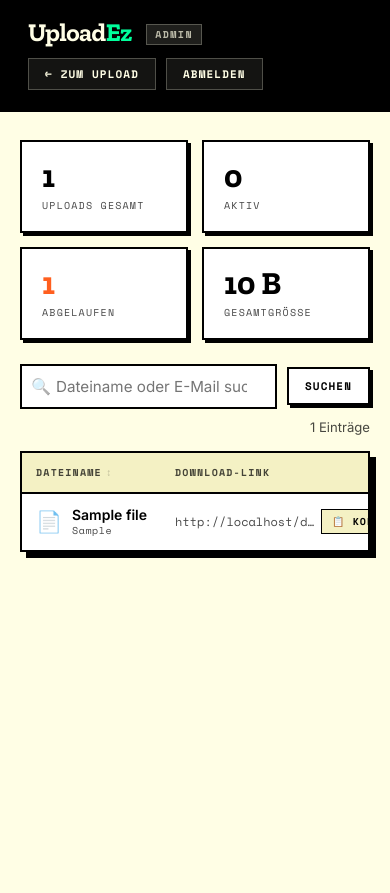
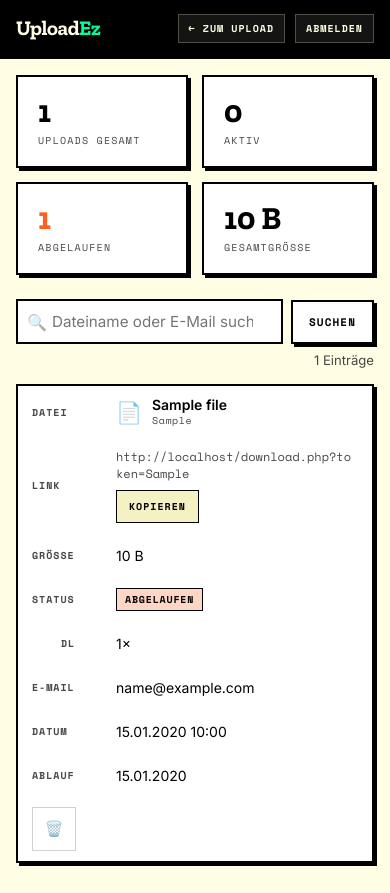
Before and after one commit to daimpad/uploadez, a PHP site: page /admin.php in a window 390 px wide. Before the commit the page ends 558 px from the top, so only its background shows below. Run offline with PHP 8.4, Linux system fonts and the light colour scheme; the visitor is signed in with stand-in values (Sample User, id 1); tables that the repository leaves empty hold one stand-in row (values such as "Sample post"); some libraries are stand-ins or nearby versions.

Commit message:
feat: mobile optimization for index.php and admin.php
Upload-Seite (index.php):
- 640 px breakpoint: touch targets ≥ 44–48 px for all buttons
- 520 px breakpoint: header tagline hidden, logo shrunk, link-box and
  email-row stack vertically, margins reduced to 12 px

Admin-Seite (admin.php):
- 540 px breakpoint: table rows convert to stacked cards via display:block
  + data-label ::before pseudo-elements; all columns shown in card view
- Header collapses cleanly: small badge hidden, ghost buttons shrink
- Login card padding reduced on narrow screens
- Touch targets ≥ 44 px for btn-del, btn-copy-row, btn-sm, btn-primary
- Stats grid collapses to 2 columns on phone
- Emoji removed from copy button (replaced with text label) for cleaner mobile

https://claude.ai/code/session_01GXMZA7daZWf5ZD1Xf3zhTk

```diff
--- a/admin.php
+++ b/admin.php
@@ -553,10 +553,70 @@ $h = fn(string $s) => htmlspecialchars($s, ENT_QUOTES, 'UTF-8');
 
         /* ── Responsive ──────────────────────────────────────────────────── */
         @media (max-width: 900px) { .col-email, .col-date { display: none; } }
+
         @media (max-width: 640px) {
             .col-size, .col-cnt { display: none; }
             .url-text { max-width: 140px; }
             .file-cell .f-name { max-width: 120px; }
+            .toolbar { flex-wrap: wrap; gap: 8px; }
+        }
+
+        /* ── Karten-Layout für Tabellen-Zeilen auf Phones ────────────────── */
+        @media (max-width: 540px) {
+            /* Tabelle → Karten */
+            .table-wrap { overflow: visible; box-shadow: none; border: none; }
+            table, tbody, tr { display: block; }
+            thead { display: none; }
+            tr {
+                border: 2px solid var(--nz-ink);
+                box-shadow: var(--nz-shadow-sm);
+                background: #fff;
+                margin-bottom: 14px;
+            }
+            td {
+                display: flex;
+                align-items: center;
+                padding: 10px 14px;
+                border-bottom: 1.5px solid var(--nz-ink-20);
+                min-height: 44px;
+            }
+            td:last-child { border-bottom: none; }
+            td[data-label]::before {
+                content: attr(data-label);
+                font-family: var(--nz-font-mono);
+                font-size: 10px;
+                letter-spacing: 0.1em;
+                text-transform: uppercase;
+                color: var(--nz-ink-70);
+                font-weight: 700;
+                flex-shrink: 0;
+                width: 72px;
+                margin-right: 12px;
+            }
+            /* Spalten die auf Desktop ausgeblendet waren, jetzt wieder zeigen */
+            .col-email, .col-date, .col-size, .col-cnt { display: flex; }
+            .file-cell .f-name { max-width: none; white-space: normal; }
+            .url-text { max-width: none; white-space: normal; word-break: break-all; }
+            .url-cell { flex-wrap: wrap; gap: 8px; }
+
+            /* Header */
+            .page-header { padding: 14px 16px; }
+            .logo { font-size: 1.3rem; }
+            .logo small { display: none; }
+            .btn-ghost { padding: 6px 10px; font-size: 10px; }
+
+            /* Hauptbereich */
+            .main { padding: 16px; }
+            .stats-grid { grid-template-columns: 1fr 1fr; }
+
+            /* Login */
+            .login-card { padding: 24px 20px; margin: 0 4px; }
+
+            /* Touch-Targets */
+            .btn-sm { min-height: 44px; }
+            .btn-primary { min-height: 48px; }
+            .btn-del { min-height: 44px; min-width: 44px; display: flex; align-items: center; justify-content: center; }
+            .btn-copy-row { padding: 8px 12px; }
         }
     </style>
 </head>
@@ -687,7 +747,7 @@ $h = fn(string $s) => htmlspecialchars($s, ENT_QUOTES, 'UTF-8');
             ?>
                 <tr>
                     <!-- Dateiname -->
-                    <td>
+                    <td data-label="Datei">
                         <div class="file-cell">
                             <span class="f-icon"><?= fileEmoji($f['mime_type']) ?></span>
                             <div>
@@ -697,7 +757,7 @@ $h = fn(string $s) => htmlspecialchars($s, ENT_QUOTES, 'UTF-8');
                         </div>
                     </td>
                     <!-- Download-Link + Kopieren -->
-                    <td>
+                    <td data-label="Link">
                         <div class="url-cell">
                             <span class="url-text">
                                 <?php if (!$expired): ?>
@@ -710,26 +770,26 @@ $h = fn(string $s) => htmlspecialchars($s, ENT_QUOTES, 'UTF-8');
                                     data-url="<?= $h($dlUrl) ?>"
                                     onclick="copyUrl(this)"
                                     title="Link in Zwischenablage kopieren">
-                                📋 Kopieren
+                                Kopieren
                             </button>
                         </div>
                     </td>
                     <!-- Größe -->
-                    <td class="col-size"><?= fmtBytes((int)$f['file_size']) ?></td>
+                    <td class="col-size" data-label="Größe"><?= fmtBytes((int)$f['file_size']) ?></td>
                     <!-- Status -->
-                    <td><?= $badge ?></td>
+                    <td data-label="Status"><?= $badge ?></td>
                     <!-- Downloads -->
-                    <td class="col-cnt" style="text-align:center"><?= (int)$f['download_count'] ?>×</td>
+                    <td class="col-cnt" data-label="DL" style="text-align:center"><?= (int)$f['download_count'] ?>×</td>
                     <!-- E-Mail -->
-                    <td class="col-email">
+                    <td class="col-email" data-label="E-Mail">
                         <?= $f['email_recipient'] ? $h($f['email_recipient']) : '<span style="color:var(--nz-ink-70)">—</span>' ?>
                     </td>
                     <!-- Hochgeladen -->
-                    <td class="col-date" style="white-space:nowrap">
+                    <td class="col-date" data-label="Datum" style="white-space:nowrap">
                         <?= (new DateTimeImmutable($f['created_at']))->format('d.m.Y H:i') ?>
                     </td>
                     <!-- Ablauf -->
-                    <td class="col-date" style="white-space:nowrap">
+                    <td class="col-date" data-label="Ablauf" style="white-space:nowrap">
                         <?= $expDt->format('d.m.Y') ?>
                     </td>
                     <!-- Löschen -->
```
Also changed, not shown: index.php (+20 -1 lines).
